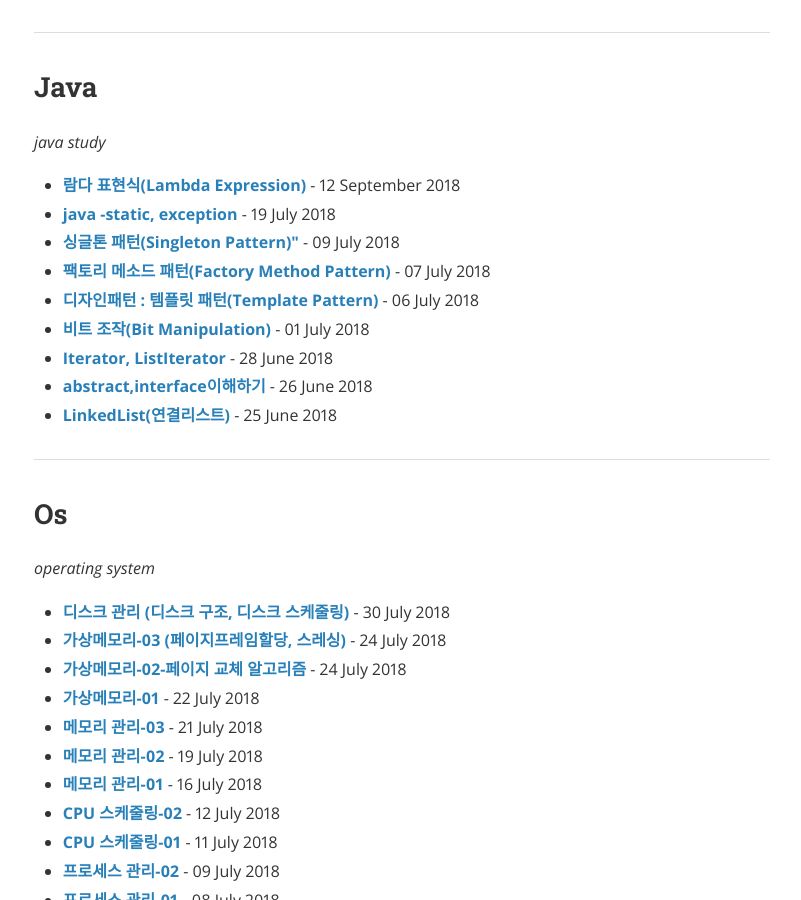
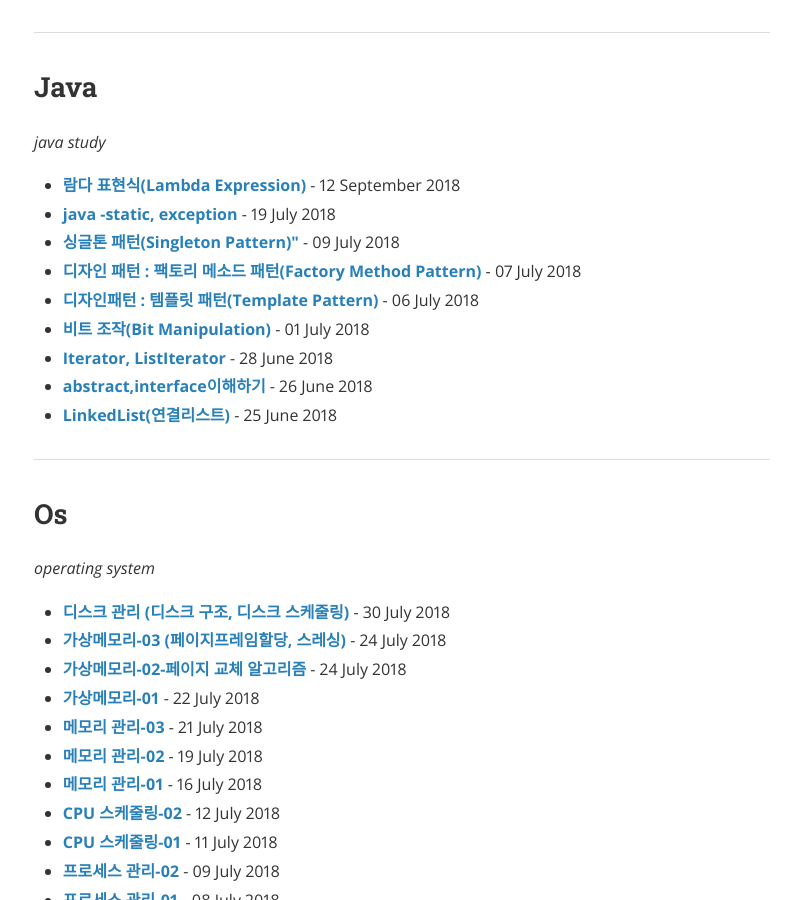
Before and after one commit to EunHyeJung/EunHyeJung.github.io, a Jekyll site: the page built from index.html, in a window 1280 px wide and 900 px high, scrolled down 1960 px. Shown: the whole window, without its empty margins (238-1039 px from the left). Built offline with Jekyll 4.4.1, drawn with Linux system fonts in a browser that asks for light colours; nearby versions of some CDN libraries; the list of posts is cut into pages by our own code.

Commit message:
자바 디자인 패턴 : 팩토리 메소드 패턴 내용 정리

````diff
--- a/_posts/Java/2018-07-07-factory-method-pattern.md
+++ b/_posts/Java/2018-07-07-factory-method-pattern.md
@@ -1,6 +1,6 @@
 ---
 layout: post
-title:  "팩토리 메소드 패턴(Factory Method Pattern)"
+title:  "디자인 패턴 : 팩토리 메소드 패턴(Factory Method Pattern)"
 date:   2018-07-07
 author: EunHye Jung
 categories: java
@@ -9,7 +9,7 @@
 cover:  "/assets/instacode.png"
 ---
 
-### 팩토리 메소드 패턴(Factory Method Pattern)
+##  자바 디자인 패턴 - <font color = "#0E4D92">  팩토리 메소드 패턴(Factory Method Pattern) </font>
 
 * `인스턴스 생성을 하위 클래스에 위임`
 * 템플릿 메소드 패턴을 변경한 패턴으로
@@ -183,6 +183,7 @@
 ```
 
 
+- - -
 
 
 * 팩토리메소드 패턴과 관련된 패턴
````
